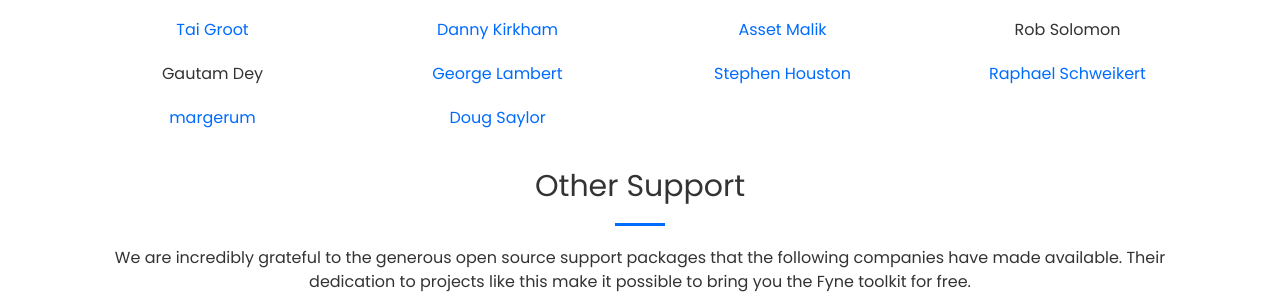
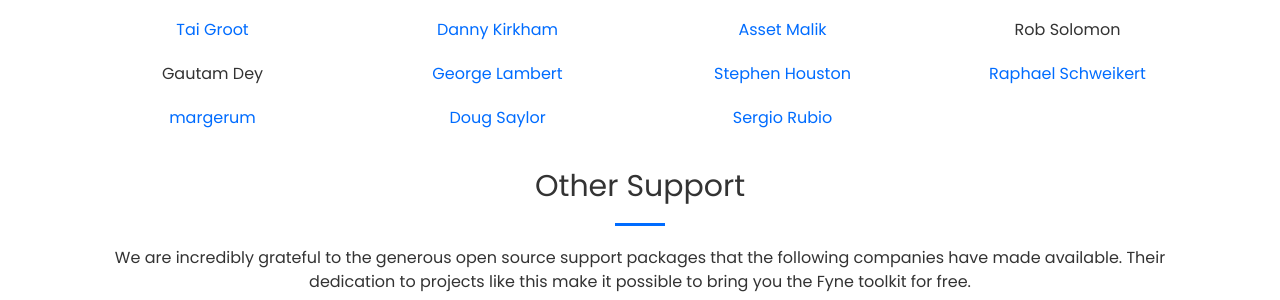
Before and after one commit to fyne-io/fyne-io.github.io, a Jekyll site: the page built from sponsor/index.md, in a window 1280 px wide and 900 px high, scrolled down 1048 px. Shown: the part 154-454 px from the top of the window. Built offline with Jekyll 4.4.1, drawn with Linux system fonts in a browser that asks for light colours.

Commit message:
Add Sergio, thanks

```diff
--- a/sponsor/index.md
+++ b/sponsor/index.md
@@ -141,6 +141,7 @@
 [Doug Saylor](https://github.com/drognisep)
 </div>
 <div class="col-lg-3 text-center" markdown="1">
+[Sergio Rubio](https://github.com/rubiojr)
 </div>
 <div class="col-lg-3 text-center" markdown="1">
 </div>
```
